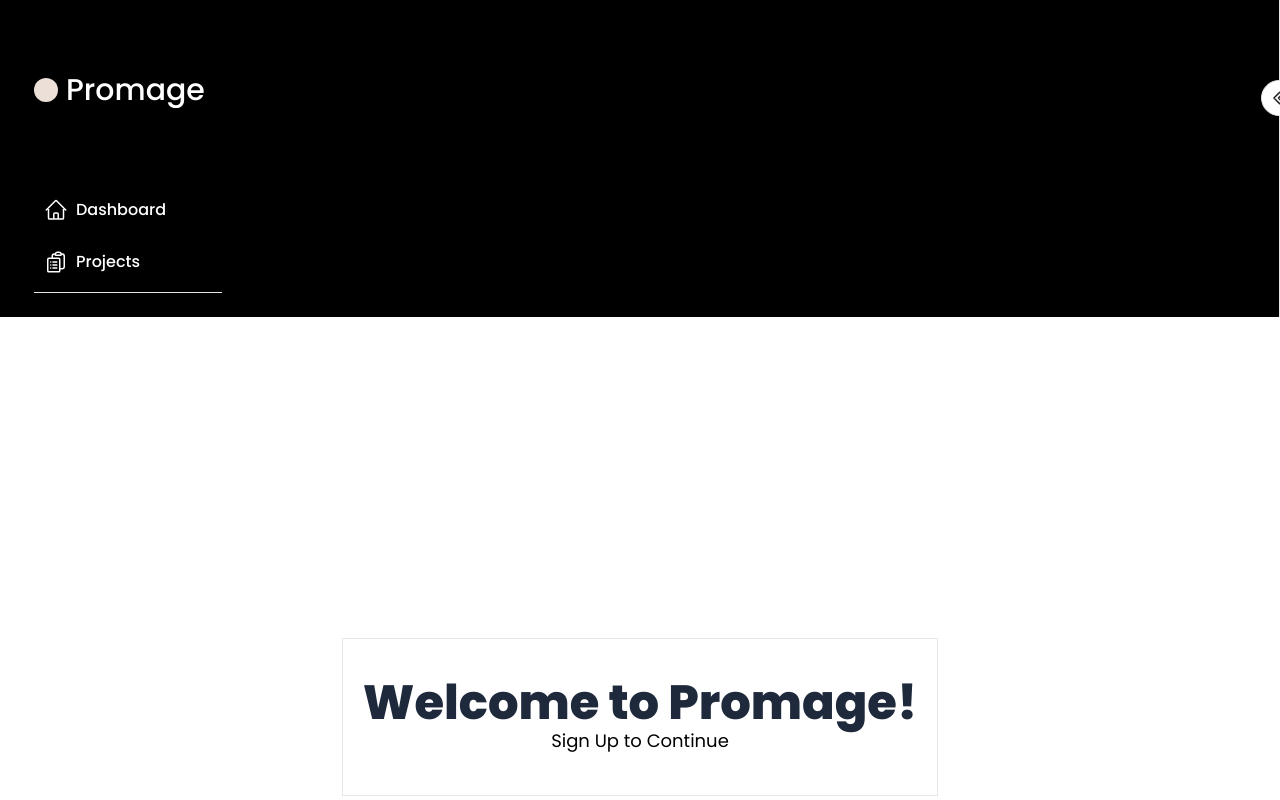
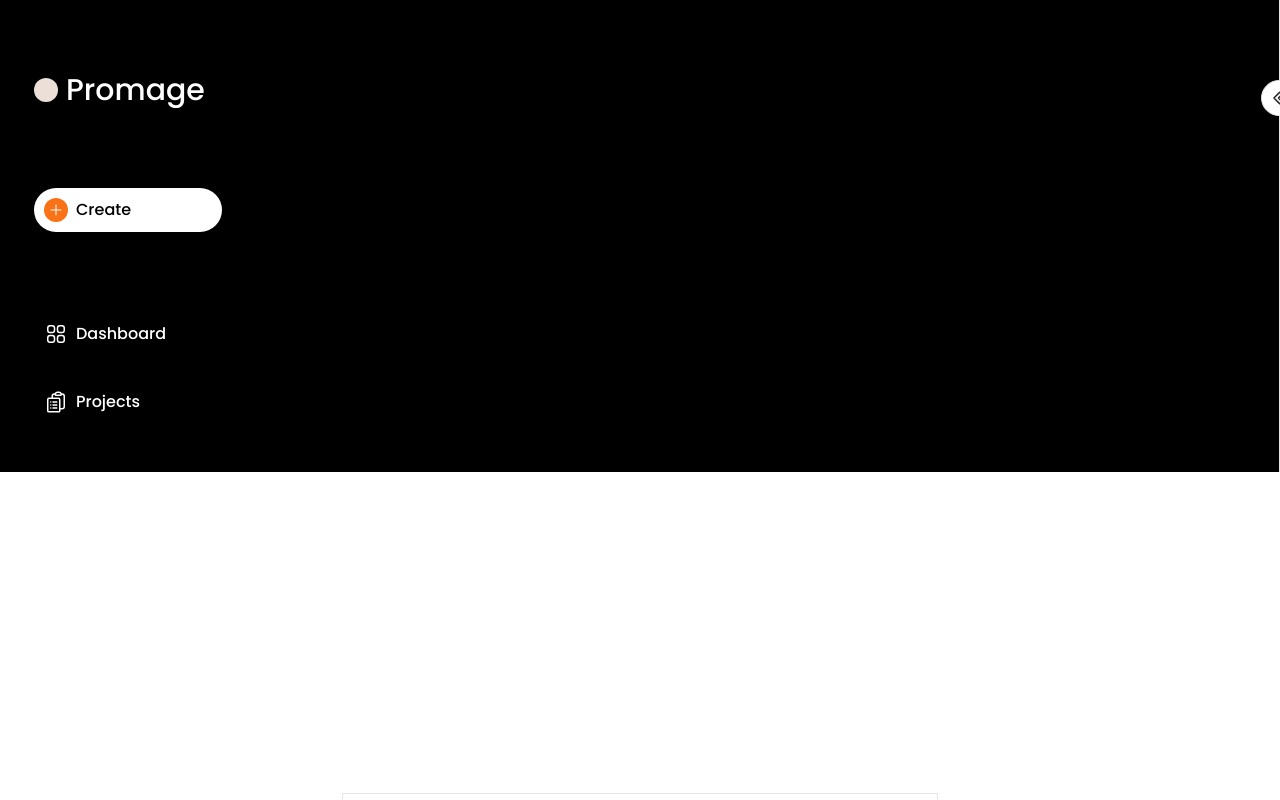
Before and after one commit to Srijanbista/promage, a Next.js app: page /login in a window 1280 px wide. Shown: the top 800 px of the page. Built offline with nearby package versions, Linux system fonts and the light colour scheme.

Commit message:
modified sidenav

```diff
--- a/src/app/components/SideNav.tsx
+++ b/src/app/components/SideNav.tsx
@@ -2,10 +2,11 @@
 import { useState, useEffect } from "react";
 import {
   ChevronDoubleLeftIcon,
-  HomeIcon,
+  PlusIcon,
   ClipboardDocumentListIcon,
+  Squares2X2Icon,
 } from "@heroicons/react/24/outline";
-import { HomeIcon as HomeIconSolid } from "@heroicons/react/24/solid";
+import { Squares2X2Icon as Squares2X2IconSolid } from "@heroicons/react/24/solid";
 import { usePathname } from "next/navigation";
 export default function Sidebar() {
   const [isCollapsed, setIsCollapsed] = useState(false);
@@ -15,8 +16,8 @@ export default function Sidebar() {
     {
       id: 1,
       name: "Dashboard",
-      icon: <HomeIcon className="w-6 h-6" />,
-      iconSelected: <HomeIconSolid className="w-6 h-6" />,
+      icon: <Squares2X2Icon className="w-6 h-6" />,
+      iconSelected: <Squares2X2IconSolid className="w-6 h-6" />,
       path: "/dashboard",
       isActive: true,
     },
@@ -62,13 +63,27 @@ export default function Sidebar() {
           !isDesktopView && (isCollapsed ? "w-52 -left-w-52" : "w-52 left-0")
         }`}
       >
-        <div className="pt-12 border-b border-neutral-200 overflow-y-auto scrollbar-track-primary-200 scrollbar-track-rounded-lg scrollbar-thumb-primary-700 scrollbar-thumb-rounded-lg scrollbar-thin scrollbar-h-5">
+        <div className="pt-12 overflow-y-auto overflow-x-hidden scrollbar-track-primary-200 scrollbar-track-rounded-lg scrollbar-thumb-primary-700 scrollbar-thumb-rounded-lg scrollbar-thin scrollbar-h-5">
           <div className="flex gap-x-2 mb-20 items-center">
             <span className="w-6 h-6 bg-primary rounded-full"></span>
             <span
               className={`text-3xl text-white font-medium overflow-hidden transition-opacity duration-200 ${hiddenStyle}`}
             >
               Promage
+            </span>
+          </div>
+          <div className="p-2.5 h-11 bg-white rounded-3xl text-black w-full mb-20 flex items-center gap-x-2">
+            <PlusIcon
+              className={`text-white w-6 h-6 p-1 bg-orange-500 rounded-full `}
+            />
+            <span
+              className={`text-base font-medium overflow-hidden text-wrap transition-opacity duration-200 ${
+                isCollapsed && isDesktopView
+                  ? "group-hover/aside:inline-flex group-hover/aside:opacity-100 opacity-0"
+                  : "opacity-100"
+              }`}
+            >
+              Create
             </span>
           </div>
           {sideNavItems.map(
@@ -84,14 +99,6 @@ export default function Sidebar() {
               )
           )}
         </div>
-
-        <div
-          className={`flex justify-center grow items-center overflow-hidden transition-opacity duration-200 ${
-            isDesktopView && isCollapsed
-              ? "opacity-0 group-hover/aside:opacity-100"
-              : "opacity-100"
-          }`}
-        ></div>
       </div>
     </aside>
   );
@@ -111,7 +118,7 @@ export const SideNavItem: React.FC<SideNavItemProps> = ({
   };
 
   const itemClass = isCurrent(pathName, item.path)
-    ? "bg-white text-orange-500 rounded-lg"
+    ? "bg-white text-orange-500 rounded-3xl"
     : "text-white";
   const hiddenStyle =
     isDesktopView && isCollapsed
@@ -129,7 +136,7 @@ export const SideNavItem: React.FC<SideNavItemProps> = ({
           navigateToLink(item.path, true);
         }
       }}
-      className={`flex items-center w-full gap-2 p-2.5 hover:bg-primary-50 hover:text-primary-700 cursor-pointer h-11 rounded mb-1 lg:mb-2 ${itemClass}`}
+      className={`flex items-center w-full gap-2 p-2.5 cursor-pointer  rounded mb-3 lg:mb-6 ${itemClass}`}
     >
       <div className="w-6 h-6">
         {isCurrent(pathName, item.path)
```
